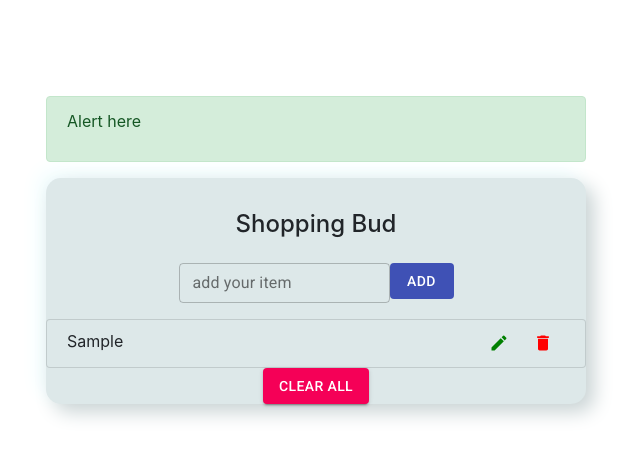
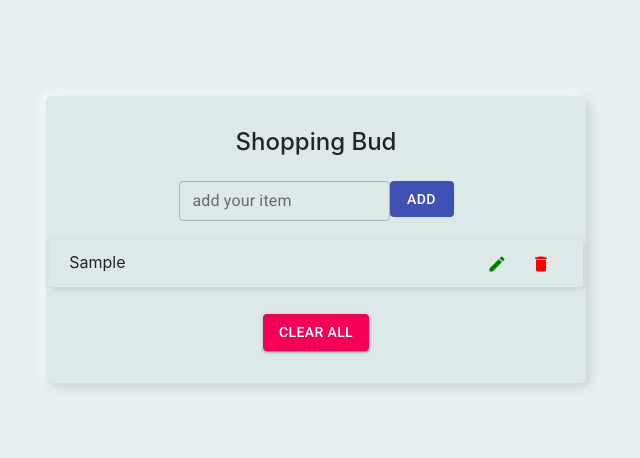
Before and after one commit to bharatpaliwal-169/Todo-s-List, a React (Create React App) app: page / in a window 1280 px wide. Both pictures are taken after typing "Sample" into the empty fields and a click on the button "ADD". Shown: the top 458 px of the page, without its empty margins (324-964 px from the left). Built offline with nearby package versions, Linux system fonts and the light colour scheme.

Commit message:
final build and version 0.0.1

```diff
--- a/package.json
+++ b/package.json
@@ -19,7 +19,7 @@
   },
   "scripts": {
     "start": "react-scripts start",
-    "build": "react-scripts build",
+    "build": "CI= react-scripts build",
     "test": "react-scripts test",
     "eject": "react-scripts eject"
   },
--- a/src/App.js
+++ b/src/App.js
@@ -3,7 +3,9 @@ import Main from './components/Main'
 
 function App() {
   return (
-    <Main />
+    <React.Fragment>
+      <Main />
+    </React.Fragment>
     );
 }
 
--- a/src/components/Alert.js
+++ b/src/components/Alert.js
@@ -1,9 +1,17 @@
-import React from 'react'
-const Alert =() => {
+import React,{useEffect} from 'react'
+import './main.css'
+const Alert =({msg,type,removeAlert,list}) => {
+  useEffect(() => {
+    const timeout = setTimeout(()=>{
+      removeAlert();
+    },2500)
+    return () => clearTimeout(timeout)
+
+  }, [list])
   return (
-    <>
-      <p>Alert here</p>
-    </>
+    <div className={`justify-content-center align-item-center alert alert-${type}`}>
+      <h6 className='mt-1'>{msg}</h6>
+    </div>
   )
 }
 
--- a/src/components/List.js
+++ b/src/components/List.js
@@ -4,7 +4,7 @@ import DeleteIcon from '@material-ui/icons/Delete';
 import CreateIcon from '@material-ui/icons/Create';
 
 
-const List = ({items})=>{
+const List = ({items,removeItem,editItem})=>{
   return(
     <React.Fragment>
       <div className='list-group mt-3'>
@@ -14,18 +14,16 @@ const List = ({items})=>{
           <div className='list-group-item' key={id}>
             <span className='display-5 mt-2 float-left'> {title} </span>
             <span className='float-right'>
-            <IconButton style={{ color: 'green' }}  aria-label="delete">
-                <CreateIcon fontSize="small" style={{ color: 'green' }} />
+            <IconButton style={{ color: 'green' }} onClick={()=> editItem(id)}  aria-label="delete">
+                <CreateIcon fontSize="small" style={{ color: 'green' }}  />
               </IconButton>
-              <IconButton style={{ color: 'red' }}  aria-label="delete">
-                <DeleteIcon fontSize="small" style={{ color: 'red' }} />
+              <IconButton style={{ color: 'red' }} onClick={() => removeItem(id)} aria-label="delete">
+                <DeleteIcon fontSize="small" style={{ color: 'red' }}  />
               </IconButton>
             </span>
           </div>
         )
       })}
-
-
       </div>
     </React.Fragment>
   )
--- a/src/components/Main.js
+++ b/src/components/Main.js
@@ -1,31 +1,50 @@
-import React,{useState} from 'react'
+import React,{useState,useEffect} from 'react'
 import './main.css'
 import TextField from '@material-ui/core/TextField';
 import Button from '@material-ui/core/Button';
-// import IconButton from '@material-ui/core/IconButton';
-// import DeleteIcon from '@material-ui/icons/Delete';
-// import CreateIcon from '@material-ui/icons/Create';
 import List from './List';
 import Alert from './Alert';
 
+
+const getLocalStorage = () => {
+  let list = localStorage.getItem('list');
+  if(list){
+    return JSON.parse(list)
+  }else{
+    return []
+  }
+}
+
+
+
 export default function Main() {
-  //Hooks
   const [name,setName] = useState('')
-  const [list,setList] = useState([])
+  const [list,setList] = useState(getLocalStorage())
   const [isEditing,setIsEditing] = useState(false)
   const [editId,setEditId] = useState(null)
-  const [alert,setAlert] = useState({show:true,msg:'Modal msg',type:'success' })
+  const [alert,setAlert] = useState({show:false,msg:'',type:'' })
 
   const handleSubmit = (e) =>{
     e.preventDefault()
-    console.log('hello World');
 
     if(!name){
       //alert
+      showAlert(true,'danger','Please enter some item')
     } else if(name && isEditing){
       //show alert and item
+      setList(list.map((item) => {
+        if(item.id === editId){
+          return {...item,title:name}
+        }
+        return item
+      }))
+      setName('')
+      setEditId(null)
+      setIsEditing(false)
+      showAlert(true,'info','Item Changed')
     }
     else{
+      showAlert(true,'success','Item Added')
       const newItem = {
         id: new Date().getTime().toString(),
         title:name
@@ -35,16 +54,41 @@ export default function Main() {
     }
 
   }
+
+  const showAlert = (show=false,type="",msg='')=>{
+    setAlert({show,type,msg})
+  }
+
+
   const clearList = () => {
-    setAlert(true, 'danger', 'empty list');
+    showAlert(true, 'danger', 'List Cleared!');
     setList([]);
   };
+
+  const removeItem = (id) =>{
+    showAlert(true,'warning','Item Removed')
+    setList(list.filter((item)=> item.id !== id))
+  }
+
+  const editItem = (id) => {
+    const specificItem = list.find((item)=> item.id === id);
+    setIsEditing(true)
+    setEditId(id)
+    setName(specificItem.title)
+  }
+
+  useEffect(()=>{
+    localStorage.setItem('list',JSON.stringify(list))
+  },[list])
+
   return (
     <React.Fragment>
       <div className='container'>
         <div className='row justify-content-center mt-5'>
           <div className='col-12 col-md-6 mt-5'>
-            <div className='alert alert-success'>{alert.show && <Alert/>}</div>
+
+            {alert.show && <Alert {...alert} removeAlert={showAlert} list={list} />}
+
             <form className='form text-center' onSubmit={handleSubmit}>
 
               <h4 className='display-5 fw-3  mb-4 headp'> Shopping Bud </h4>
@@ -58,9 +102,9 @@ export default function Main() {
               <Button variant='contained' type='submit' color='primary' size="medium"> {isEditing ? 'Edit' : 'Add'} </Button>
 
               {list.length > 0 && (
-                      <div>
-                          <List items={list} />
-                          <Button color='secondary' variant='contained' onClick={clearList} >Clear All</Button>
+                      <div className='mb-2'>
+                          <List items={list} removeItem={removeItem} editItem={editItem} />
+                          <Button className='mt-4' color='secondary' variant='contained' onClick={clearList} >Clear All</Button>
                       </div>
               )}
             </form>
--- a/src/components/main.css
+++ b/src/components/main.css
@@ -1,16 +1,23 @@
 .form{
   border: transparent;
-  border-radius: 15px;
+  border-radius: 5px;
   background: #dde8e9!important;
-  box-shadow:  8px 8px 19px #c9d3d4,
-              -8px -8px 19px #f1fdfe;
-
+  box-shadow:  4px 4px 10px #c9d3d4,
+              -4px -4px 10px #f1fdfe;
+  padding-bottom: 1.5rem;
 }
 .list-group-item{
   background: #dde8e9!important;
   padding-top: 0.1rem!important;
   padding-bottom: 0.1rem!important;
+  margin: 0.2rem;
+  border: transparent!important;
+  box-shadow:  2px 2px 5px #c9d3d4,
+              -2px -2px 5px #d9e4e5;
 }
 .headp{
   padding-top: 2rem!important;
 }
+.alert{
+  padding-bottom: 0.1rem!important;
+}
--- a/src/index.css
+++ b/src/index.css
@@ -1,4 +1,5 @@
 body {
+  background-color: #e7eff0 !important   ;
   margin: 0;
   font-family: -apple-system, BlinkMacSystemFont, 'Segoe UI', 'Roboto', 'Oxygen',
     'Ubuntu', 'Cantarell', 'Fira Sans', 'Droid Sans', 'Helvetica Neue',
```
Also changed, not shown: 1 other file (tests, documents, lock files or other folders).
